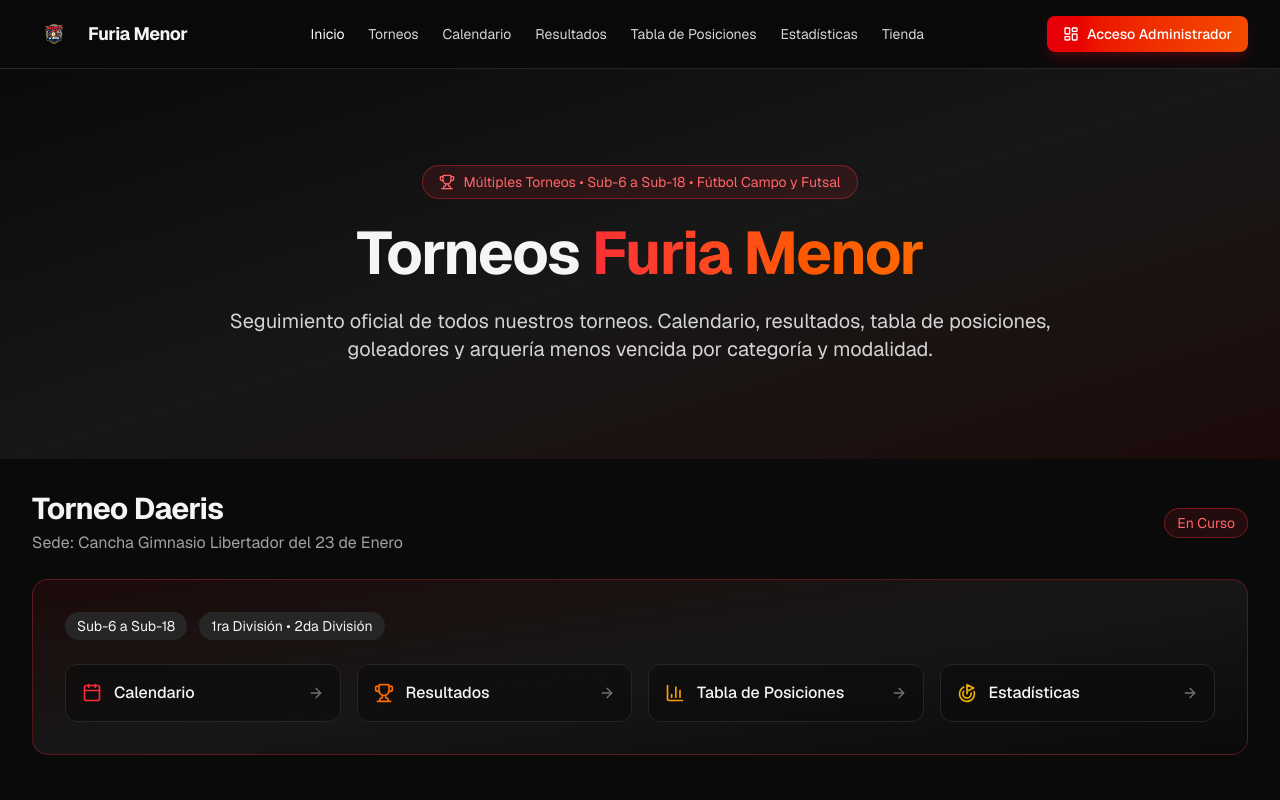
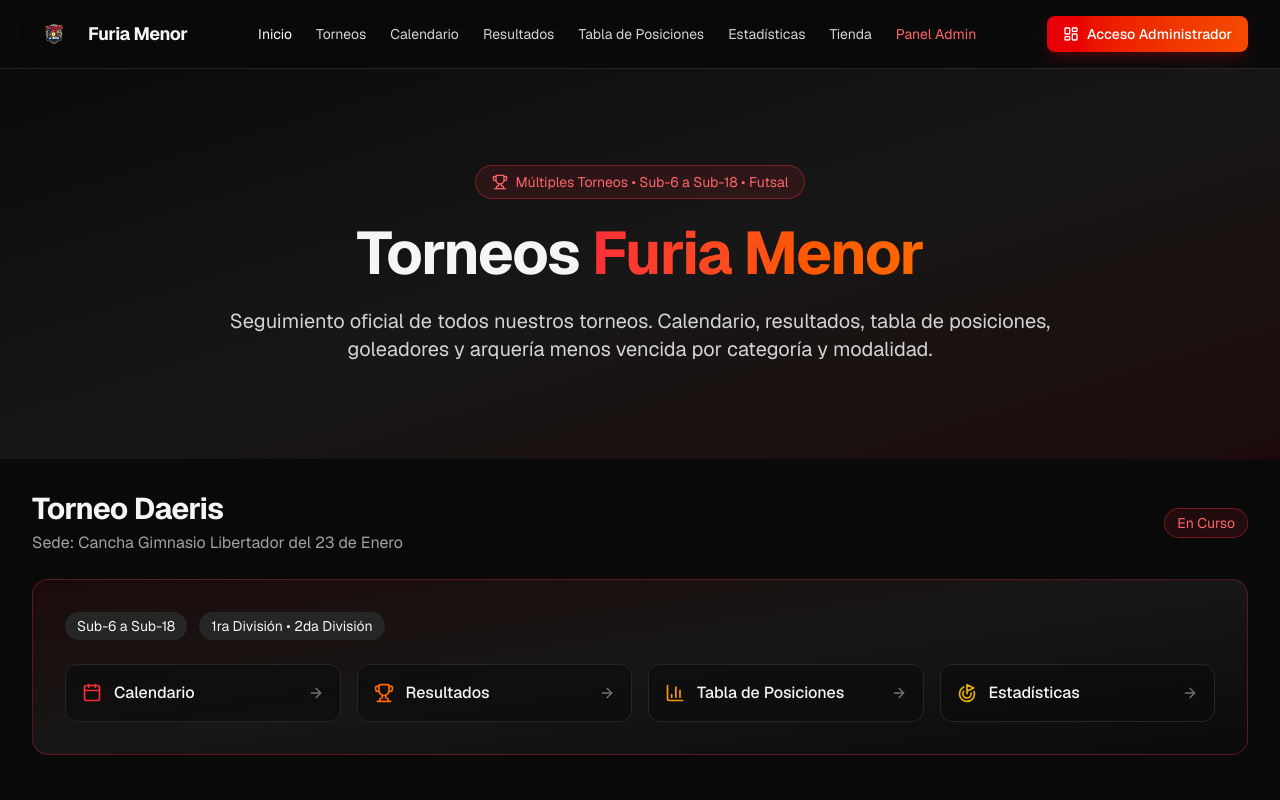
Before and after one commit to Leeonardo/FuriaMenor, a Next.js app: page / in a window 1280 px wide. Shown: the top 800 px of the page. Built offline with nearby package versions, Linux system fonts and the light colour scheme.

Commit message:
UpdateUI

```diff
--- a/src/app/layout.tsx
+++ b/src/app/layout.tsx
@@ -14,7 +14,7 @@ const geistMono = Geist_Mono({
 
 export const metadata: Metadata = {
   title: "Furia Menor | Gestión de Torneos de Fútbol Menor",
-  description: "Plataforma integral de gestión digital para torneos de fútbol menor. Desde Sub-6 hasta Sub-18, fútbol campo y futsal.",
+  description: "Plataforma integral de gestión digital para torneos de fútbol menor. Desde Sub-6 hasta Sub-18, futsal.",
   icons: {
     icon: "/favicon.ico",
     shortcut: "/favicon.ico",
--- a/src/app/page.tsx
+++ b/src/app/page.tsx
@@ -107,6 +107,9 @@ export default function Home() {
             <Link href="#tienda" className="text-sm text-neutral-300 transition hover:text-white">
               Tienda
             </Link>
+            <Link href="/admin" className="text-sm text-red-400 transition hover:text-red-300">
+              Panel Admin
+            </Link>
           </div>
           <Link
             href="/dashboard/tournaments"
@@ -127,7 +130,7 @@ export default function Home() {
             <div className="mx-auto max-w-4xl text-center">
               <div className="mb-6 inline-flex items-center gap-2 rounded-full border border-red-500/40 bg-red-500/10 px-4 py-1.5 text-sm text-red-400">
                 <Trophy className="h-4 w-4" />
-                Múltiples Torneos • Sub-6 a Sub-18 • Fútbol Campo y Futsal
+                Múltiples Torneos • Sub-6 a Sub-18 • Futsal
               </div>
               <h1 className="text-4xl font-bold tracking-tight sm:text-5xl lg:text-6xl">
                 Torneos
```
